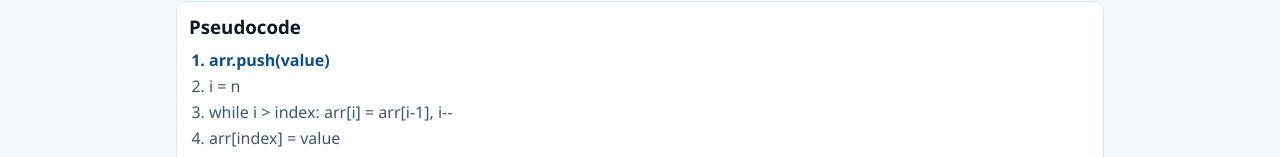
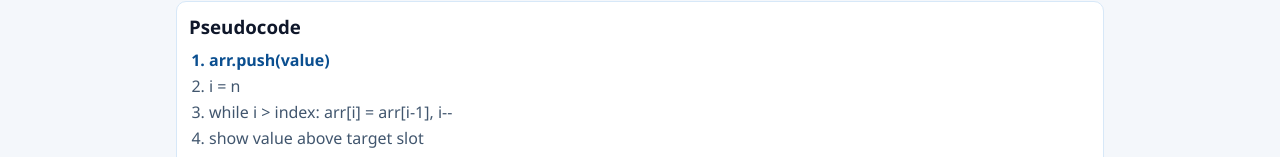
Before and after one commit to Look2046/DSA-with-Codex, a React (Vite) app: page /modules/array in a window 1280 px wide. Shown: the part 795-952 px from the top of the page. Built offline with nearby package versions, Linux system fonts and the light colour scheme.

Commit message:
feat(l01): make insert shift steps explicit with empty-slot animation

```diff
--- a/src/i18n/translations.ts
+++ b/src/i18n/translations.ts
@@ -93,7 +93,9 @@ export const translations = {
     'module.l01.error.index': 'Insert index must be an integer within [0, array length].',
     'module.l01.error.value': 'Insert value must be a valid number.',
     'module.l01.step.initial': 'Initial array state',
+    'module.l01.step.expand': 'Expand array length by one empty slot',
     'module.l01.step.shift': 'Shift value from index',
+    'module.l01.step.prepare': 'Prepare to insert value at index',
     'module.l01.step.insert': 'Insert value at index',
     'module.l01.step.completed': 'Insert operation completed',
     'module.l01.highlight.moving': 'moving',
@@ -102,8 +104,9 @@ export const translations = {
     'module.l01.code.line1': 'arr.push(value)',
     'module.l01.code.line2': 'i = n',
     'module.l01.code.line3': 'while i > index: arr[i] = arr[i-1], i--',
-    'module.l01.code.line4': 'arr[index] = value',
-    'module.l01.code.line5': 'done',
+    'module.l01.code.line4': 'show value above target slot',
+    'module.l01.code.line5': 'arr[index] = value',
+    'module.l01.code.line6': 'done',
     'module.l03.title': 'L-03 Linked List',
     'module.l03.body': 'P1 module placeholder for node operation visualization.',
   },
@@ -194,7 +197,9 @@ export const translations = {
     'module.l01.error.index': '插入索引必须是 [0, 数组长度] 范围内的整数。',
     'module.l01.error.value': '插入值必须是合法数字。',
     'module.l01.step.initial': '初始数组状态',
+    'module.l01.step.expand': '数组长度先扩展一个空位',
     'module.l01.step.shift': '右移元素',
+    'module.l01.step.prepare': '准备在目标索引插入新值',
     'module.l01.step.insert': '在索引处插入新值',
     'module.l01.step.completed': '插入操作完成',
     'module.l01.highlight.moving': '移动中',
@@ -203,8 +208,9 @@ export const translations = {
     'module.l01.code.line1': 'arr 末尾先扩容一位',
     'module.l01.code.line2': 'i = n',
     'module.l01.code.line3': '当 i > index 时：arr[i] = arr[i-1], i--',
-    'module.l01.code.line4': 'arr[index] = value',
-    'module.l01.code.line5': '结束',
+    'module.l01.code.line4': '在目标空位上方展示待插入值',
+    'module.l01.code.line5': 'arr[index] = value',
+    'module.l01.code.line6': '结束',
     'module.l03.title': 'L-03 链表',
     'module.l03.body': 'P1 阶段的链表节点操作可视化占位模块。',
   },
--- a/src/index.css
+++ b/src/index.css
@@ -423,11 +423,37 @@ body {
   justify-items: center;
   align-content: center;
   gap: 4px;
+  position: relative;
+}
+
+.array-cell-empty {
+  border-style: dashed;
+  color: #7b8fa6;
 }
 
 .array-cell-index {
   font-size: 0.72rem;
   color: #5b728d;
+}
+
+.pending-insert {
+  position: absolute;
+  top: -16px;
+  font-size: 0.78rem;
+  font-weight: 700;
+  color: #1e5ea3;
+  animation: insert-drop 0.45s ease;
+}
+
+@keyframes insert-drop {
+  from {
+    transform: translateY(-10px);
+    opacity: 0.25;
+  }
+  to {
+    transform: translateY(0);
+    opacity: 1;
+  }
 }
 
 .pseudocode-block {
--- a/src/modules/linear/arrayInsert.ts
+++ b/src/modules/linear/arrayInsert.ts
@@ -1,12 +1,17 @@
 import type { AnimationStep } from '../../types/animation';
 
 export type ArrayInsertStep = AnimationStep & {
-  arrayState: number[];
-  action: 'initial' | 'shift' | 'insert' | 'completed';
+  arrayState: Array<number | null>;
+  action: 'initial' | 'expand' | 'shift' | 'prepareInsert' | 'insert' | 'completed';
   indices: number[];
+  pendingValue?: number;
 };
 
 function cloneArray(values: number[]): number[] {
+  return [...values];
+}
+
+function cloneVisualArray(values: Array<number | null>): Array<number | null> {
   return [...values];
 }
 
@@ -16,20 +21,31 @@ export function generateArrayInsertSteps(input: number[], index: number, value:
   }
 
   const working = cloneArray(input);
+  const visual: Array<number | null> = cloneArray(input);
   const steps: ArrayInsertStep[] = [];
 
   steps.push({
     description: '',
     codeLines: [1],
     highlights: [],
-    arrayState: cloneArray(working),
+    arrayState: cloneVisualArray(visual),
     action: 'initial',
     indices: [],
   });
 
-  working.push(value);
-  for (let i = working.length - 1; i > index; i -= 1) {
-    working[i] = working[i - 1];
+  visual.push(null);
+  steps.push({
+    description: '',
+    codeLines: [2],
+    highlights: [{ index: visual.length - 1, type: 'new-node' }],
+    arrayState: cloneVisualArray(visual),
+    action: 'expand',
+    indices: [visual.length - 1],
+  });
+
+  for (let i = visual.length - 1; i > index; i -= 1) {
+    visual[i] = visual[i - 1];
+    visual[i - 1] = null;
     steps.push({
       description: '',
       codeLines: [3],
@@ -37,27 +53,38 @@ export function generateArrayInsertSteps(input: number[], index: number, value:
         { index: i - 1, type: 'moving' },
         { index: i, type: 'moving' },
       ],
-      arrayState: cloneArray(working),
+      arrayState: cloneVisualArray(visual),
       action: 'shift',
       indices: [i - 1, i],
     });
   }
 
-  working[index] = value;
   steps.push({
     description: '',
     codeLines: [4],
     highlights: [{ index, type: 'new-node' }],
-    arrayState: cloneArray(working),
+    arrayState: cloneVisualArray(visual),
+    action: 'prepareInsert',
+    indices: [index],
+    pendingValue: value,
+  });
+
+  visual[index] = value;
+  working.splice(index, 0, value);
+  steps.push({
+    description: '',
+    codeLines: [5],
+    highlights: [{ index, type: 'new-node' }],
+    arrayState: cloneVisualArray(visual),
     action: 'insert',
     indices: [index],
   });
 
   steps.push({
     description: '',
-    codeLines: [5],
+    codeLines: [6],
     highlights: [],
-    arrayState: cloneArray(working),
+    arrayState: cloneVisualArray(visual),
     action: 'completed',
     indices: [],
   });
--- a/src/pages/modules/ArrayPage.tsx
+++ b/src/pages/modules/ArrayPage.tsx
@@ -59,8 +59,14 @@ function getStepDescription(step: ArrayInsertStep | undefined, t: ReturnType<typ
   if (step.action === 'initial') {
     return t('module.l01.step.initial');
   }
+  if (step.action === 'expand') {
+    return t('module.l01.step.expand');
+  }
   if (step.action === 'shift') {
     return `${t('module.l01.step.shift')} ${step.indices[0]} -> ${step.indices[1]}`;
+  }
+  if (step.action === 'prepareInsert') {
+    return `${t('module.l01.step.prepare')} ${step.indices[0]}`;
   }
   if (step.action === 'insert') {
     return `${t('module.l01.step.insert')} ${step.indices[0]}`;
@@ -236,10 +242,17 @@ export function ArrayPage() {
       <div className="array-cells" aria-label="array-cells">
         {(currentSnapshot?.arrayState ?? []).map((value, index) => {
           const highlight = highlightMap.get(index) ?? 'default';
+          const isEmpty = value === null;
+          const isPrepareTarget =
+            currentSnapshot?.action === 'prepareInsert' && currentSnapshot.indices[0] === index;
+          const pendingValue = isPrepareTarget ? currentSnapshot.pendingValue : undefined;
+          const cellClassName = `array-cell bar-${highlight}${isEmpty ? ' array-cell-empty' : ''}`;
+
           return (
-            <div key={`${index}-${value}`} className={`array-cell bar-${highlight}`}>
+            <div key={`${index}-${String(value)}`} className={cellClassName}>
               <span className="array-cell-index">{index}</span>
-              <strong>{value}</strong>
+              {pendingValue !== undefined ? <span className="pending-insert">{pendingValue}</span> : null}
+              <strong>{value ?? '∅'}</strong>
             </div>
           );
         })}
@@ -277,6 +290,7 @@ export function ArrayPage() {
           <li className={currentSnapshot?.codeLines.includes(3) ? 'code-active' : ''}>{t('module.l01.code.line3')}</li>
           <li className={currentSnapshot?.codeLines.includes(4) ? 'code-active' : ''}>{t('module.l01.code.line4')}</li>
           <li className={currentSnapshot?.codeLines.includes(5) ? 'code-active' : ''}>{t('module.l01.code.line5')}</li>
+          <li className={currentSnapshot?.codeLines.includes(6) ? 'code-active' : ''}>{t('module.l01.code.line6')}</li>
         </ol>
       </div>
     </section>
```
Also changed, not shown: 1 other file (tests, documents, lock files or other folders).
